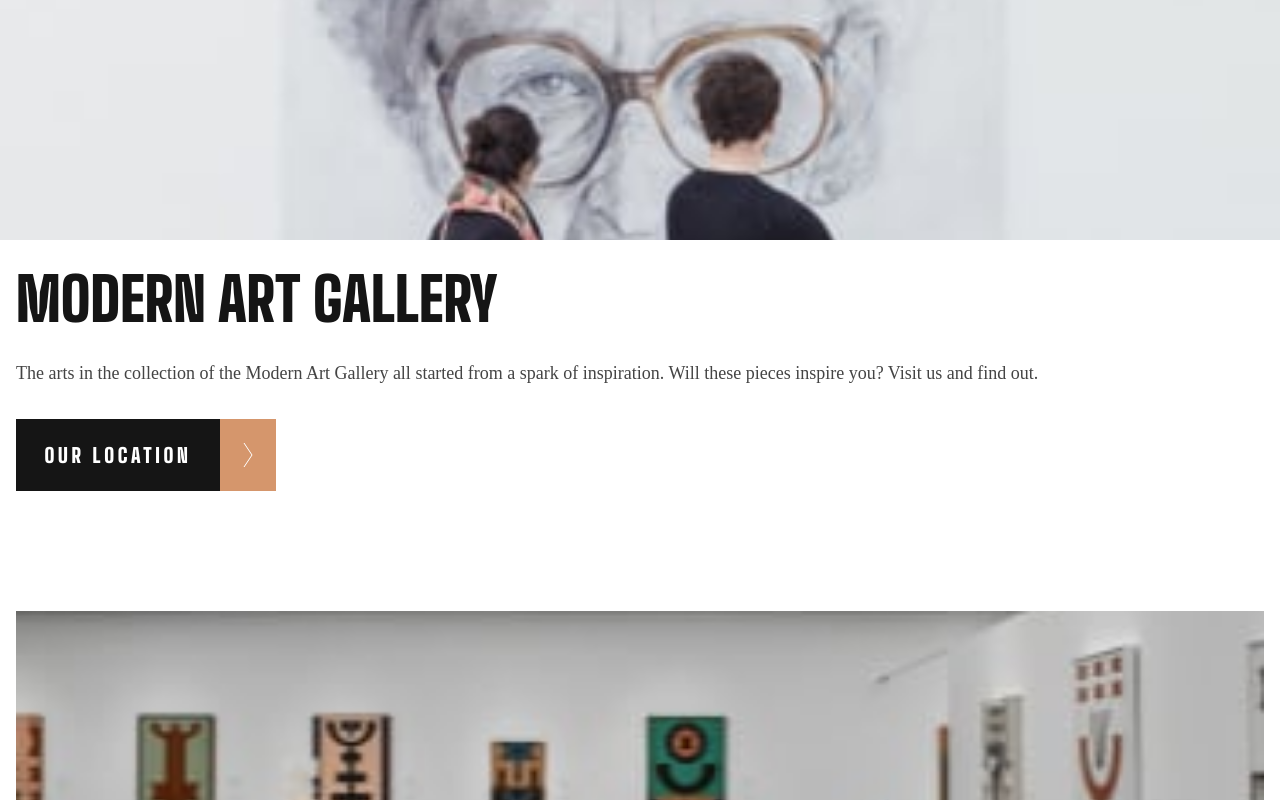
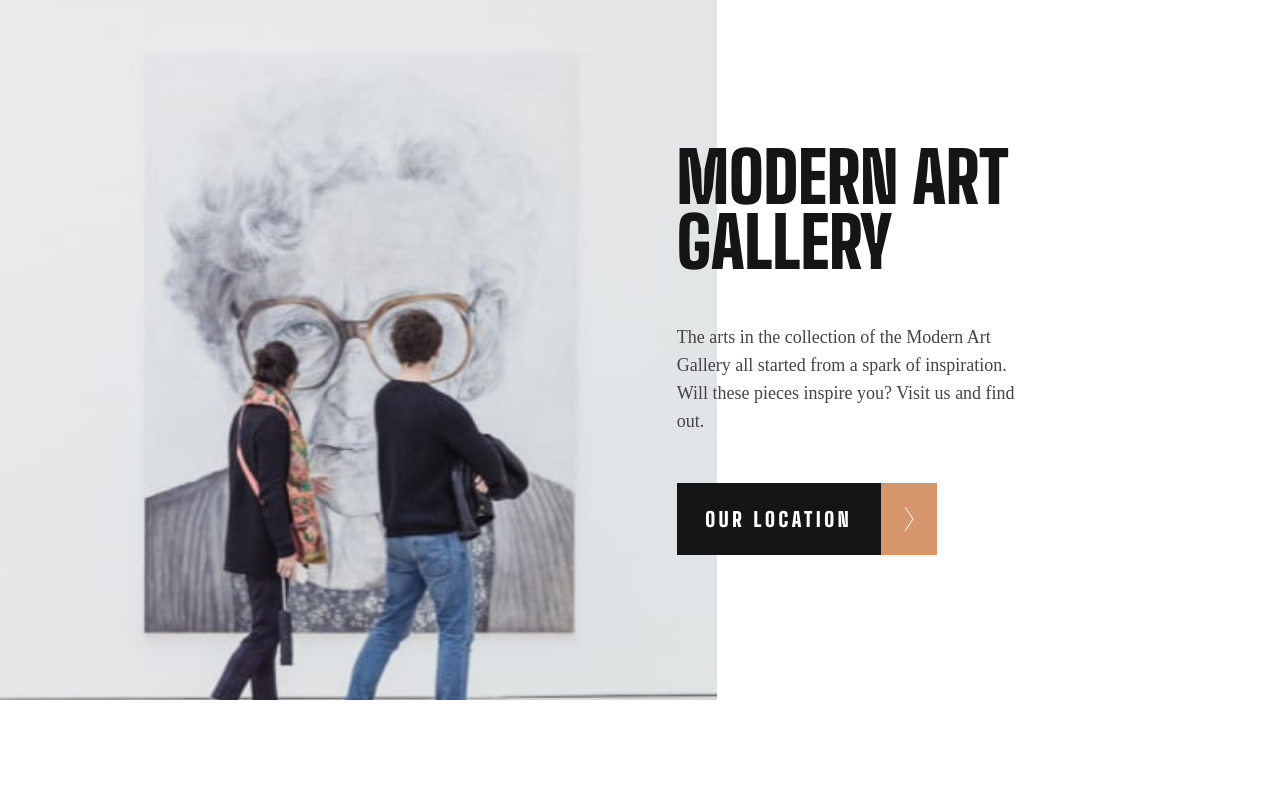
Before and after one commit to Jason-Donmoyer/Art-Gallery-Website, a plain HTML site: page index.html in a window 1280 px wide. Shown: the top 800 px of the page. Drawn offline with Linux system fonts and the light colour scheme.

Commit message:
CSS: -CSS: --styles for header on tablet

```diff
--- a/css/styles.css
+++ b/css/styles.css
@@ -31,6 +31,7 @@
 
 
 /*##############################*/
+       /* MOBILE FIRST */
           /* STYLES */
 /*##############################*/
 
@@ -448,3 +449,60 @@ h1, h2, h3, h4 {
 .location-twitter-icon {
   background-image: url(../assets/location-icon-twitter.svg);
 }
+
+
+/*##############################*/
+       /* MEDIA QUERIES */
+/*##############################*/
+
+
+/* TABLET */
+/* More than 420px */
+
+
+@media only screen and (min-width: 420px) {
+
+
+  /* Main Header */
+  .main-header {
+    height: 38.888889rem;
+    margin-bottom: 6.666667rem;
+    display: flex;
+    align-items: center;
+  }
+
+
+  /* Hero Image */
+  .hero-img {
+    background-image: url(../assets/tablet/image-hero.jpg);
+    height: 38.888889rem;
+    width: 56%;
+  }
+
+
+  /* Main Header Copy Container */
+  .main-header-copy-container {
+    height: 22.777778rem;
+    width: 18.833333rem;
+    margin: 0;
+    position: relative;
+    right: 2.222222rem;
+  }
+
+
+  /* Main Heading */
+  .main-heading {
+    font-size: 3.888889rem;
+    line-height: 3.611111rem;
+    margin-top: 0;
+    margin-bottom: 2.666667rem;
+  }
+
+
+  /* Our Location Buttons */
+  .our-location-btn-container {
+    margin-top: 2.666667rem;
+  }
+
+
+}
```
